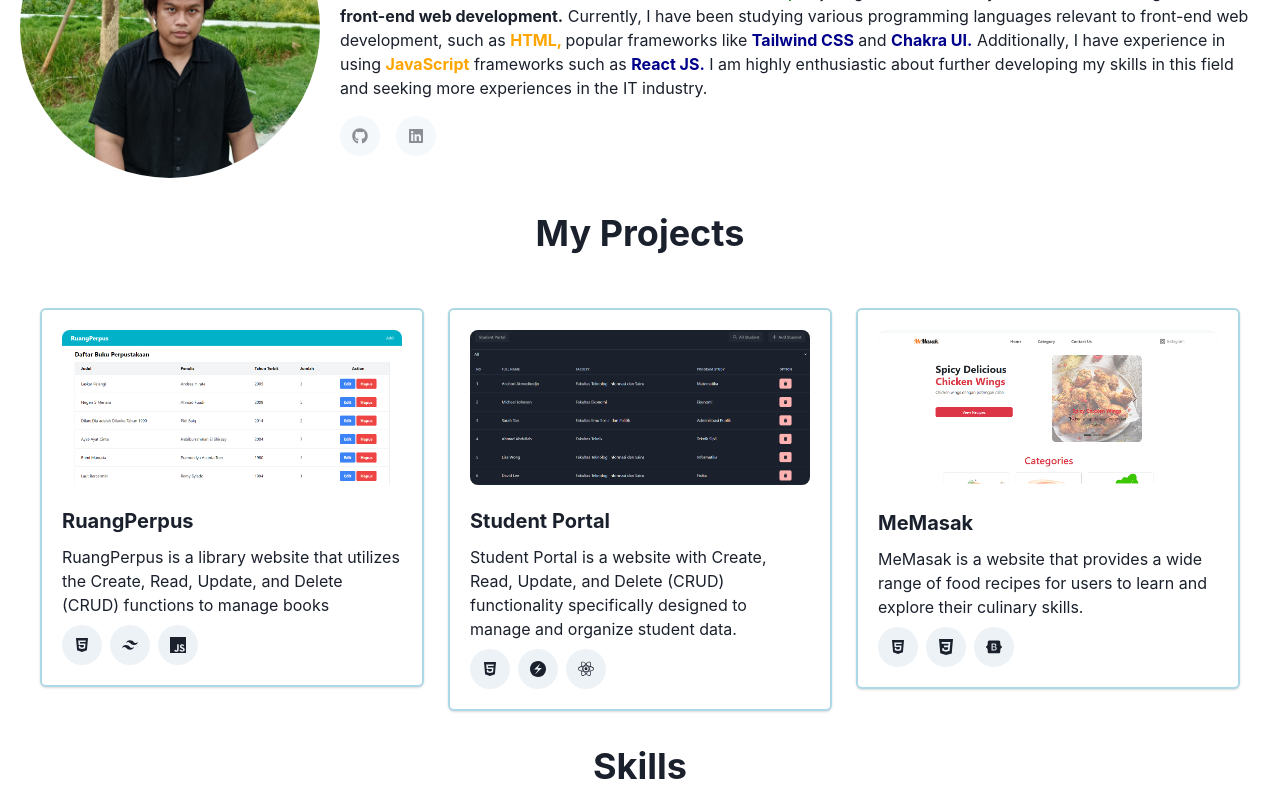
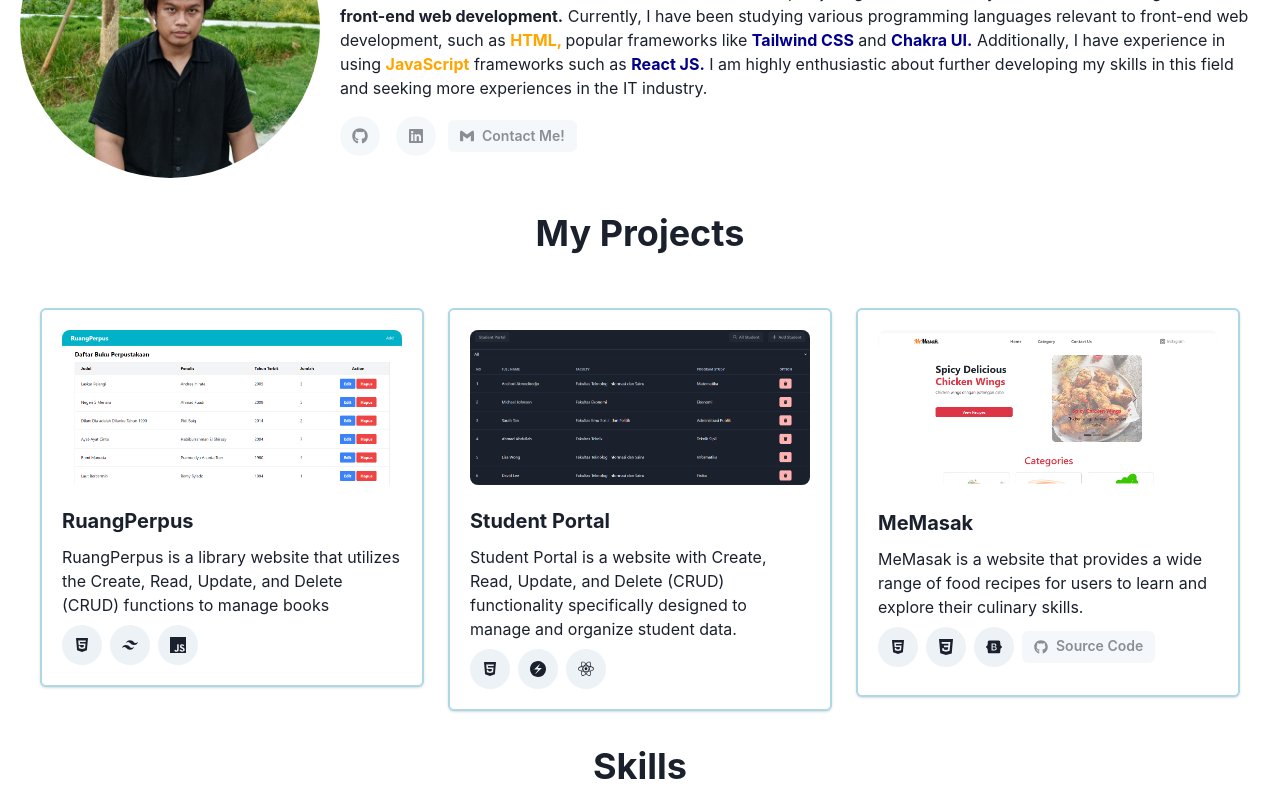
Before and after one commit to aqshalprawira/aqshal-website, a React (Create React App) app: page / in a window 1280 px wide. Shown: the part 340-1140 px from the top of the page. Built offline with nearby package versions, Linux system fonts and the light colour scheme.

Commit message:
add footer

```diff
--- a/src/App.js
+++ b/src/App.js
@@ -14,7 +14,8 @@
   SiJavascript,
   SiChakraui,
   SiCss3,
-  SiBootstrap
+  SiBootstrap,
+  SiGmail
 } from "react-icons/si";
 import { GrReactjs } from "react-icons/gr";
 import React from "react";
@@ -37,7 +38,6 @@
 import Fade from "react-reveal/Fade";
 import reactLogo from "../src/assets/reactLogo.png";
 import cssLogo from "../src/assets/cssLogo.png";
-import gitLogo from "../src/assets/gitLogo.png";
 import htmlLogo from "../src/assets/htmlLogo.png";
 import jsLogo from "../src/assets/jsLogo.png";
 import tailwindLogo from "../src/assets/tailwindLogo.svg";
@@ -257,6 +257,24 @@
             transition="transform 0.3s"
             opacity={0.5}
           ></IconButton>
+          <Button
+          leftIcon={<SiGmail />}
+          _hover={{
+            transform: "scale(1.2)",
+            opacity: 1,
+            color: "tomato",
+          }}
+          mt={4}
+          ml={3}
+          opacity={0.5}
+          size={["sm", "sm"]}
+          onClick={(e) => {
+            e.preventDefault();
+              window.open("https://mail.google.com/mail/u/0/?view=cm&tf=1&fs=1&to=aqshal.map@gmail.com", "_blank");
+          }}
+        >
+          Contact Me!
+        </Button>
         </Box>
       </Flex>
 
@@ -378,17 +396,38 @@
                 </Text>
               </Stack>
               <Box mt={2}>
-                <IconButton icon={<FaHtml5 />} isRound="true"></IconButton>
+                <IconButton icon={<FaHtml5 />} isRound="true" mb={2}></IconButton>
                 <IconButton
                   icon={<SiCss3 />}
                   isRound="true"
                   ml={2}
+                  mb={2}
                 ></IconButton>
                 <IconButton
                   icon={<SiBootstrap />}
                   isRound="true"
                   ml={2}
+                  mb={2}
+                  mr={2}
                 ></IconButton>
+                <Button
+          leftIcon={<FaGithub />}
+          _hover={{
+            transform: "scale(1.2)",
+            opacity: 1,
+            color: isDark ? "cyan" : "darkblue",
+          }}
+
+          mb={2}
+          opacity={0.5}
+          size={["sm", "sm"]}
+          onClick={(e) => {
+            e.preventDefault();
+              window.open("https://github.com/aqshalprawira/MeMasak", "_blank");
+          }}
+        >
+          Source Code
+        </Button>
               </Box>
             </CardBody>
           </Card>
@@ -475,7 +514,13 @@
           </Wrap>
         </Flex>
       </Fade>
+      {/* Footer */}
+      <Flex w="100%" justifyContent={"center"} mt={5}>
+        <Box>© 2023 | Muhammad Aqshal Prawira</Box>
+      </Flex>
+
     </VStack>
+
   );
 }
 
```
